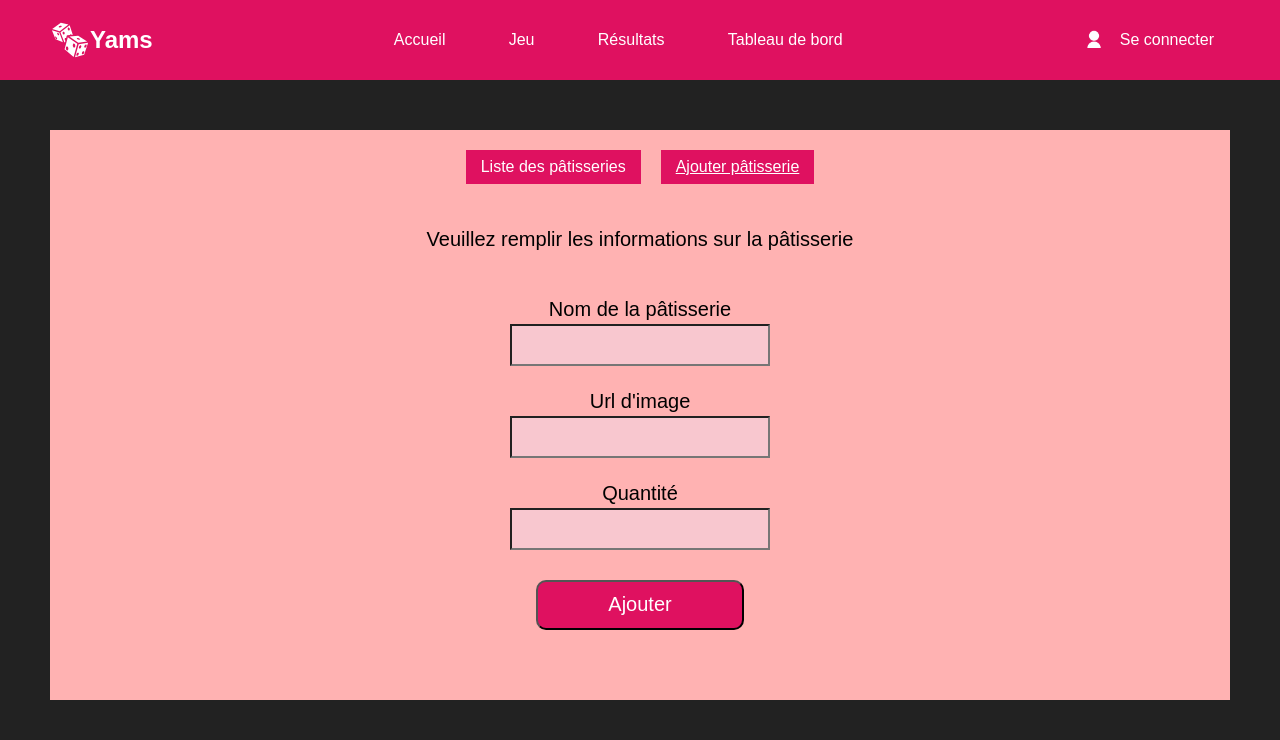
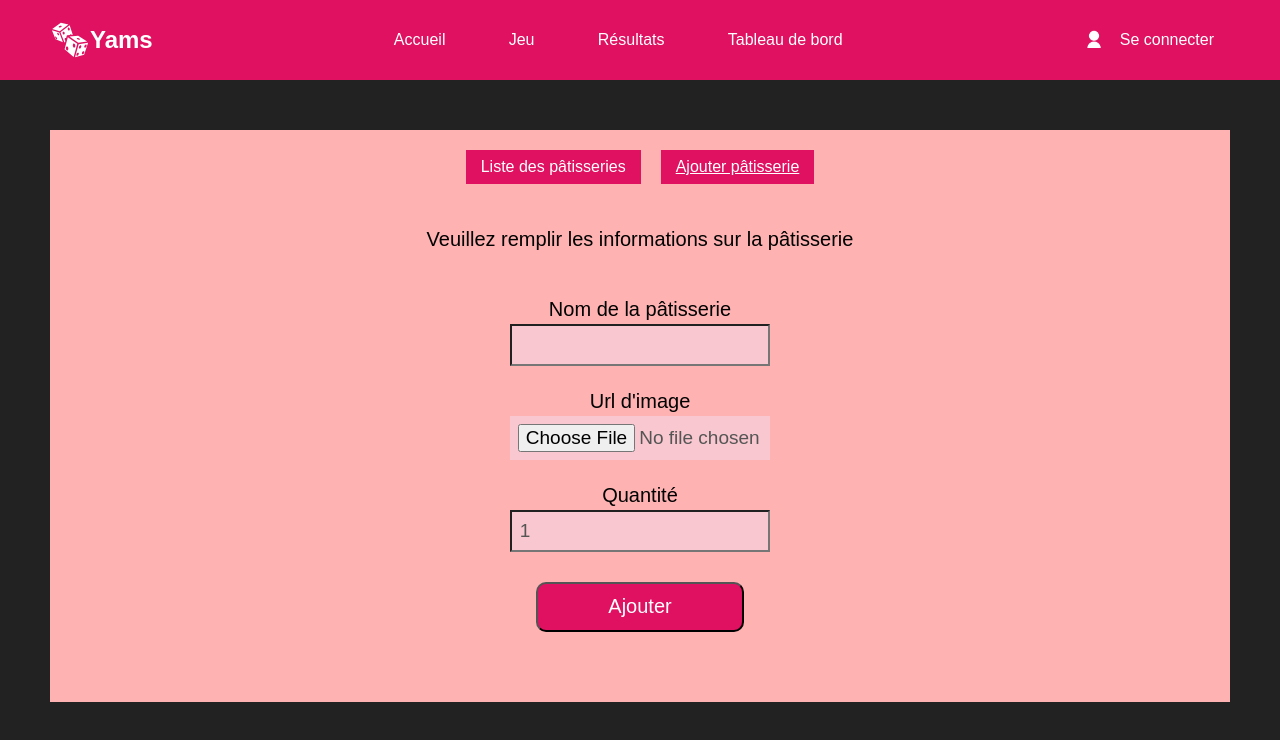
Before and after one commit to anwarali7/yams, a React (Vite) app in the folder front/: page /dashboard in a window 1280 px wide. Both pictures are taken after a click on the button "Ajouter pâtisserie". Shown: the top 740 px of the page. Built offline with nearby package versions, Linux system fonts and the light colour scheme; no server answers.

Commit message:
feature: add AddPastryForm to include image upload and required fields, add new pastry
Co-authored-by: MarinaSigida <MarinaSigida@users.noreply.github.com>

```diff
--- a/front/src/components/AddPastryForm.jsx
+++ b/front/src/components/AddPastryForm.jsx
@@ -1,21 +1,34 @@
+import { useAddOnePastryMutation } from '../features/pastries-api/pastriesApi';
 import './AddPastryForm.css';
 
-const AddPastryForm = () => {
+const AddPastryForm = ({onPastryAdd}) => {
+
+  const [addPastry] = useAddOnePastryMutation();
+
+  const handleAddPastry = (e) => {
+    e.preventDefault();
+    const name = e.target[0].value;
+    const image = e.target[1].value;
+    const quantity = e.target[2].value;
+    addPastry({name, image, quantity});
+    onPastryAdd();
+  };
+
   return (
     <div className="add-pastry-form-container">
       <p>Veuillez remplir les informations sur la pâtisserie</p>
-      <form className="add-pastry-form">
+      <form className="add-pastry-form" onSubmit={handleAddPastry}>
         <div className="form-field">
           <label htmlFor="pastry-title">Nom de la pâtisserie</label>
-          <input type="text" id="pastry-title" />
+          <input type="text" id="pastry-title" required/>
         </div>
         <div className="form-field">
           <label htmlFor="pastry-img">Url d'image</label>
-          <input type="text" id="pastry-img" />
+          <input type="file" id="pastry-img" accept="src/image/*"/>
         </div>
         <div className="form-field">
-          <label htmlFor="pastry-img">Quantité</label>
-          <input type="text" id="pastry-img" />
+          <label htmlFor="pastry-quantity">Quantité</label>
+          <input type="text" id="pastry-quantity" required defaultValue={1}/>
         </div>
         <div className="button-container">
           <button type="submit" className="btn-submit">
@@ -27,4 +40,8 @@ const AddPastryForm = () => {
   );
 };
 
+// to test - add pastry image
+// https://eatside.fr/wp-content/uploads/2020/05/fondant.png
+
+
 export default AddPastryForm;
--- a/front/src/components/PastryItem.css
+++ b/front/src/components/PastryItem.css
@@ -16,6 +16,7 @@
   height: 100px;
   display: block;
   margin: 0 auto;
+  margin-top: 20px;
 }
 
 .btn-pastry-actions {
--- a/front/src/features/pastries-api/pastriesApi.jsx
+++ b/front/src/features/pastries-api/pastriesApi.jsx
@@ -26,8 +26,10 @@ export const pastriesApi = createApi({
       query: () => `pastries-count`,
     }),
     addOnePastry: builder.mutation({
+      // {name: 'name', quantity: 'quantity', choice: 'choice', image: 'image'}
+      // required: name, quantity
       query: (pastry) => ({
-        url: 'pastry/pastry',
+        url: 'pastry',
         method: 'POST',
         body: pastry,
       }),
--- a/front/src/pages/Dashboard/Dashboard.jsx
+++ b/front/src/pages/Dashboard/Dashboard.jsx
@@ -13,6 +13,11 @@ const Dashboard = () => {
   const handleShowAddPastryForm = () => {
     setShowPastryList(false);
   };
+
+  const handlePastryAdded = () => {
+    setShowPastryList(true);
+  }
+
   return (
     <div>
       <div className="dashboard-container">
@@ -24,7 +29,7 @@ const Dashboard = () => {
             Ajouter pâtisserie
           </button>
         </div>
-        {showPastryList ? <PastryList /> : <AddPastryForm />}
+        {showPastryList ? <PastryList /> : <AddPastryForm onPastryAdd={handlePastryAdded}/>}
       </div>
     </div>
   );
```
